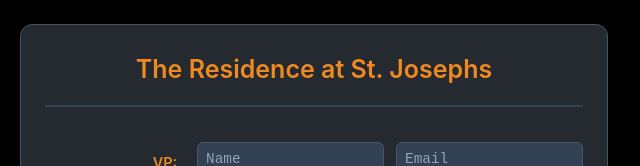
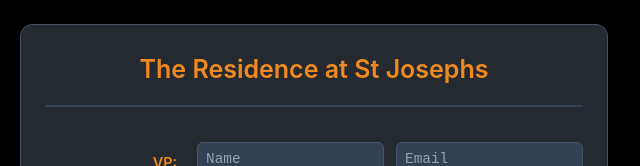
Before and after one commit to AION-Management/property-info-update, a plain HTML site: page pennsylvania.html in a window 1280 px wide. Shown: the part 7074-7240 px from the top of the page, 632-1272 px from the left. Drawn offline with Linux system fonts and the light colour scheme; no server answers.

Commit message:
Update pennsylvania.html

```diff
--- a/pennsylvania.html
+++ b/pennsylvania.html
@@ -758,7 +758,7 @@
             </div>
 
             <div class="grid-item">
-                <h2><span style="font-size: 25px;">The Residence at St. Josephs</span></h2>
+                <h2><span style="font-size: 25px;">The Residence at St Josephs</span></h2>
                 <p class="centered-label">
                     <strong>VP: </strong>
                     <textarea class="name-textarea" id="residence-josephs-vp-name" placeholder="Name"></textarea>
```
